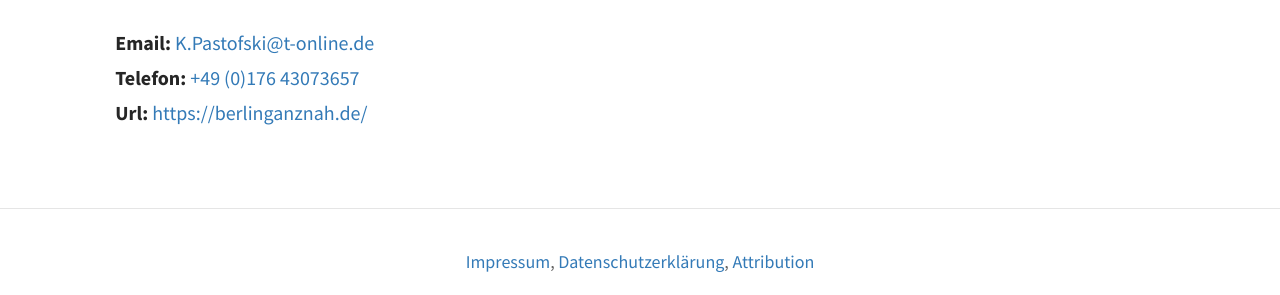
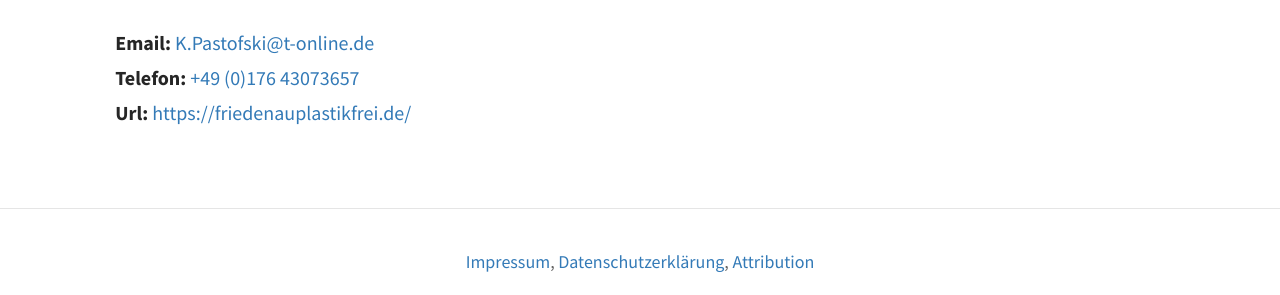
Before and after one commit to plastikwendefriedenau/website, a Jekyll site: the page built from pages/kontakte.md, in a window 1280 px wide. Shown: the part 455-750 px from the top of the page. Built offline with Jekyll 4.4.1, drawn with Linux system fonts in a browser that asks for light colours; some of the changed lines change nothing that is shown.

Commit message:
Update authors.yml

```diff
--- a/_data/authors.yml
+++ b/_data/authors.yml
@@ -11,7 +11,7 @@ karenp:
     hide: false
     avatar:
   name: Karen
-  url: "https://berlinganznah.de/"
+  url: "https://friedenauplastikfrei.de/"
   phone: "+49 (0)176 43073657"
   email: "K.Pastofski@t-online.de"
 unknown:
```
